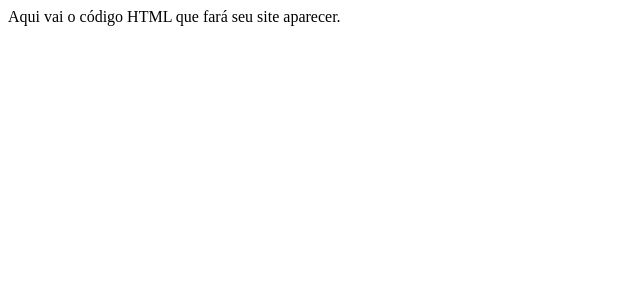
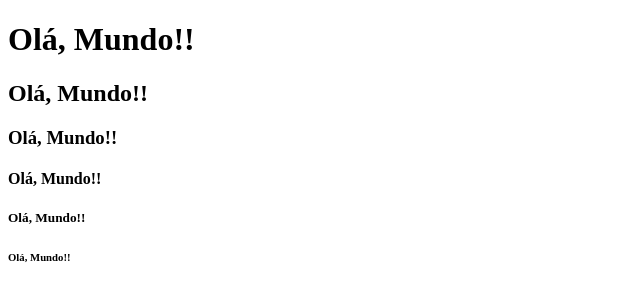
Before and after one commit to Lucasmendoonca/exemplo-git-l, a plain HTML site: page index.html in a window 1280 px wide. Shown: the whole page, without its empty margins (0-640 px from the left). Drawn offline with Linux system fonts and the light colour scheme.

Commit message:
Body criado + titulos de h1 à h6.

```diff
--- a/index.html
+++ b/index.html
@@ -5,9 +5,14 @@
     <title>Exemplo de HTML</title>
     <meta charset="utf-8">
 	<meta name="viewport" content="widht=device-width,
-	initial-scale=1.0">
+	initial-scale=1.0"> <!-- Essa meta tag é responsavel por colocar o conteudo na escala do dispositivo que está sendo usado -->
   </head>
-  <body>
-    Aqui vai o código HTML que fará seu site aparecer.
+  <body> <!-- conteudo da pagina -->
+   <h1>Olá, Mundo!!</h1>
+   <h2>Olá, Mundo!!</h2>
+   <h3>Olá, Mundo!!</h3>
+   <h4>Olá, Mundo!!</h4>
+   <h5>Olá, Mundo!!</h5>
+   <h6>Olá, Mundo!!</h5>
   </body>
 </html> <!-- Fim do documento HTML -->
```
